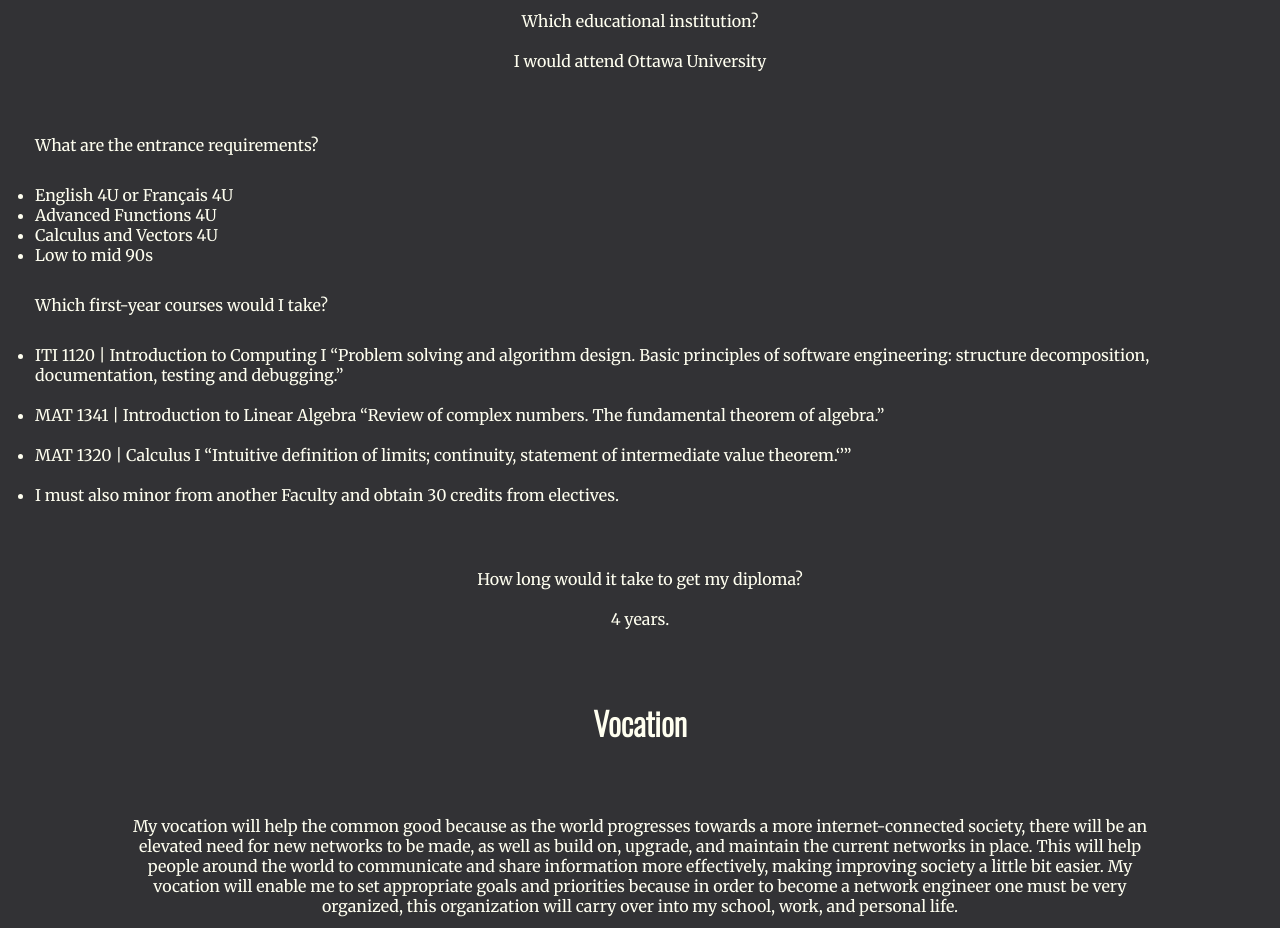
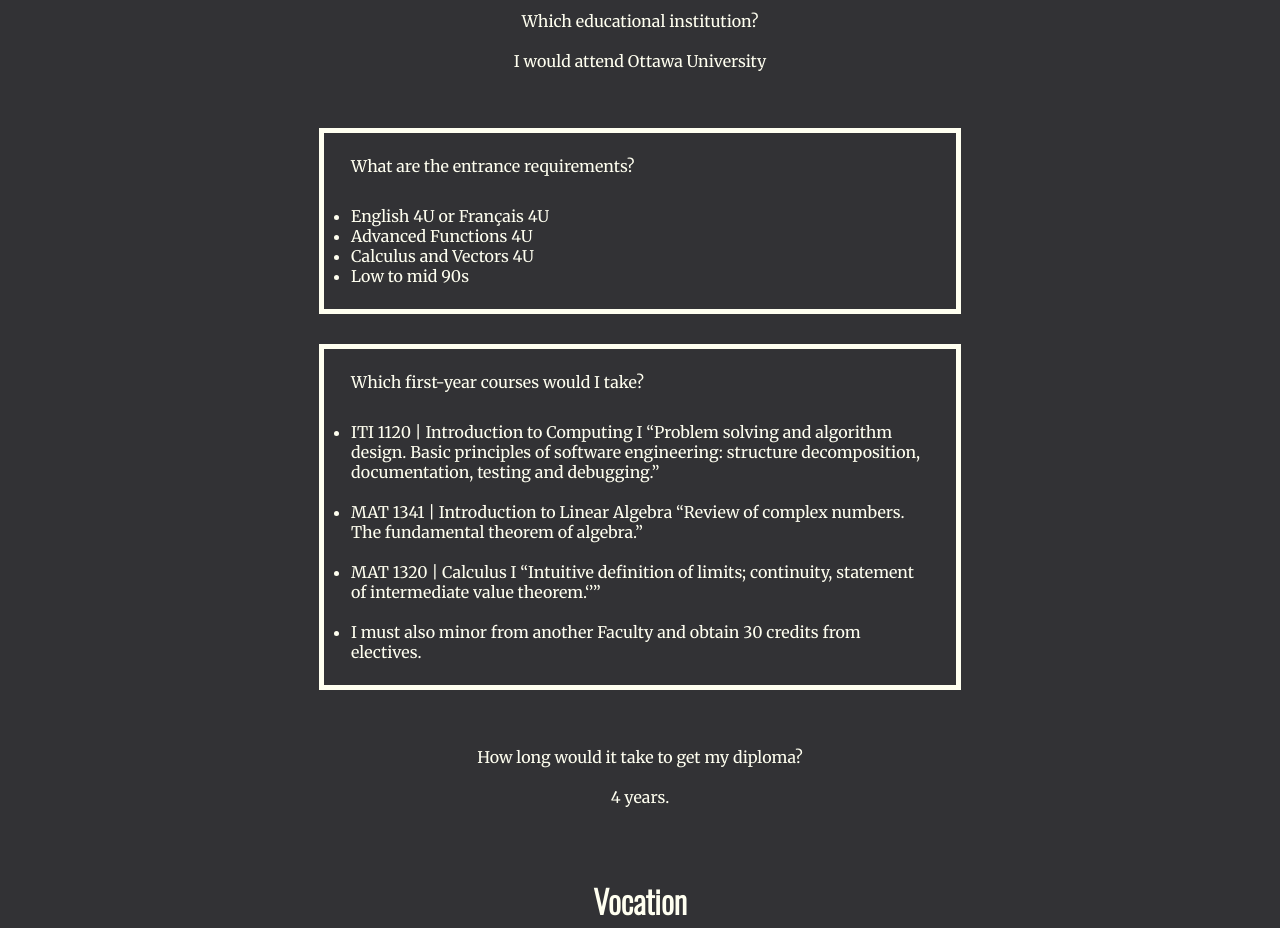
Before and after one commit to DavidP-H/Assignment-3, a plain HTML site: page index.html in a window 1280 px wide. Shown: the part 1400-2328 px from the top of the page. Drawn offline with nearby package versions, Linux system fonts and the light colour scheme.

Commit message:
added more white borders

```diff
--- a/index.html
+++ b/index.html
@@ -40,6 +40,7 @@
     <p class="text">Why are you interested in this career?<br><br>I am interested in this career because I spend most of my time on the internet and loved the experience of learning about how my computer works and would really like to have a better understanding of how the networks that power our societies work. I am taking part in an Introduction to Networking course at Carleton University this June and am excited to find out whether this is really the career for me with some more insight into what a Network engineer might do on a day-to-day basis.</p>
     <h2 class="header">Education</h2>
     <p class="text">Which educational institution?<br><br>I would attend Ottawa University</p>
+    <div class="whiteborder">
     <p class="list">What are the entrance requirements?</p>
     <ul class="list">
       <li>English 4U or Français 4U</li>
@@ -47,6 +48,8 @@
       <li>Calculus and Vectors 4U</li>
       <li>Low to mid 90s</li>
     </ul>
+    </div>
+    <div class="whiteborder">
     <p class="list">Which first-year courses would I take?</p>
     <ul class="list">
       <li>ITI 1120 | Introduction to Computing I <q>Problem solving and algorithm design. Basic principles of software engineering: structure decomposition, documentation, testing and debugging.</q></li><br>
@@ -54,6 +57,7 @@
       <li>MAT 1320 | Calculus I <q>Intuitive definition of limits; continuity, statement of intermediate value theorem.<q></li><br>
       <li>I must also minor from another Faculty and obtain 30 credits from electives.</li>
     </ul>
+    </div>
     <p class="text">How long would it take to get my diploma?<br><br>4 years.</p>
     <h3 class="header">Vocation</h3>
     <p class="text">My vocation will help the common good because as the world progresses towards a more internet-connected society, there will be an elevated need for new networks to be made, as well as build on, upgrade, and maintain the current networks in place. This will help people around the world to communicate and share information more effectively, making improving society a little bit easier. My vocation will enable me to set appropriate goals and priorities because in order to become a network engineer one must be very organized, this organization will carry over into my school, work, and personal life.</p>
```
